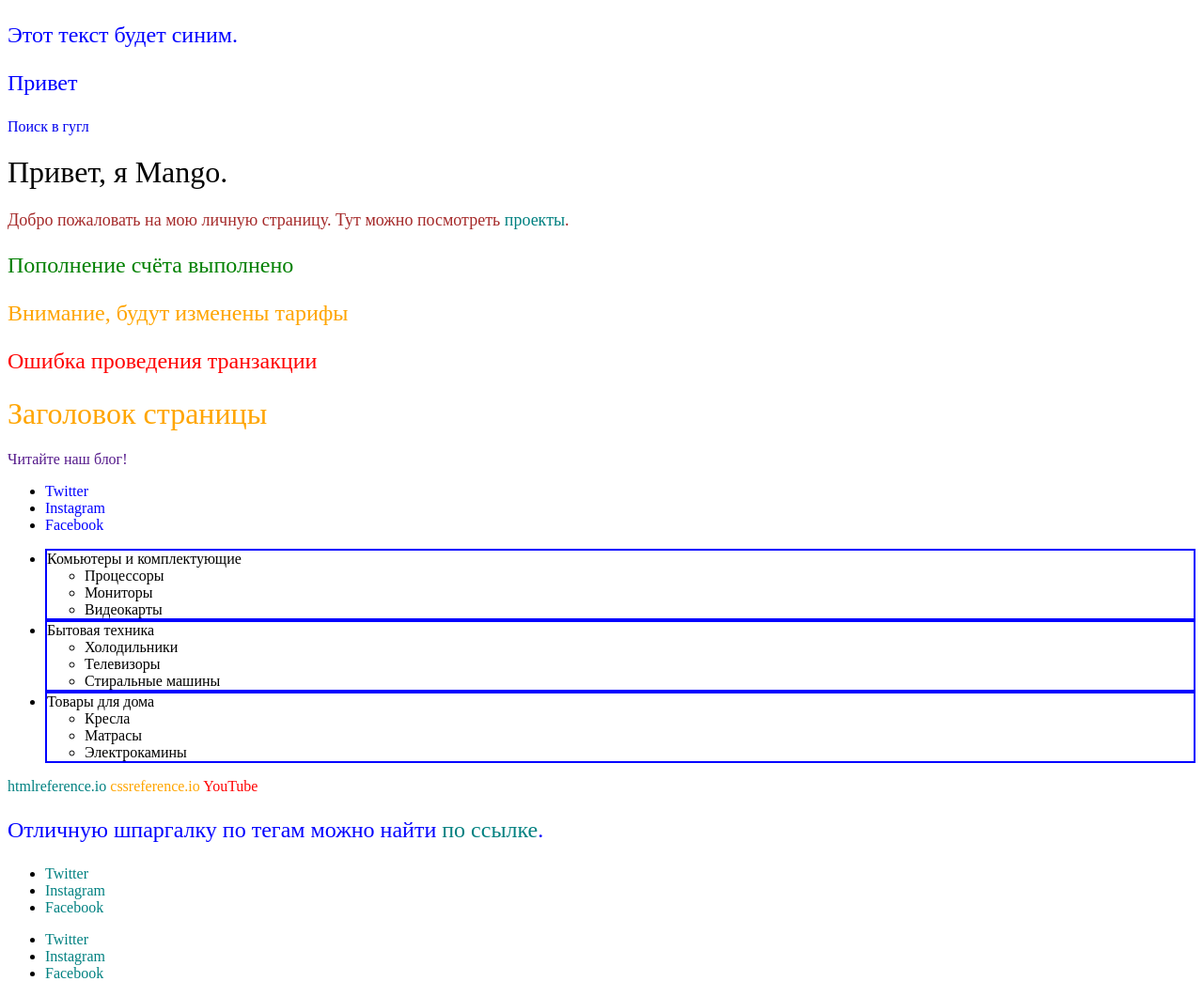
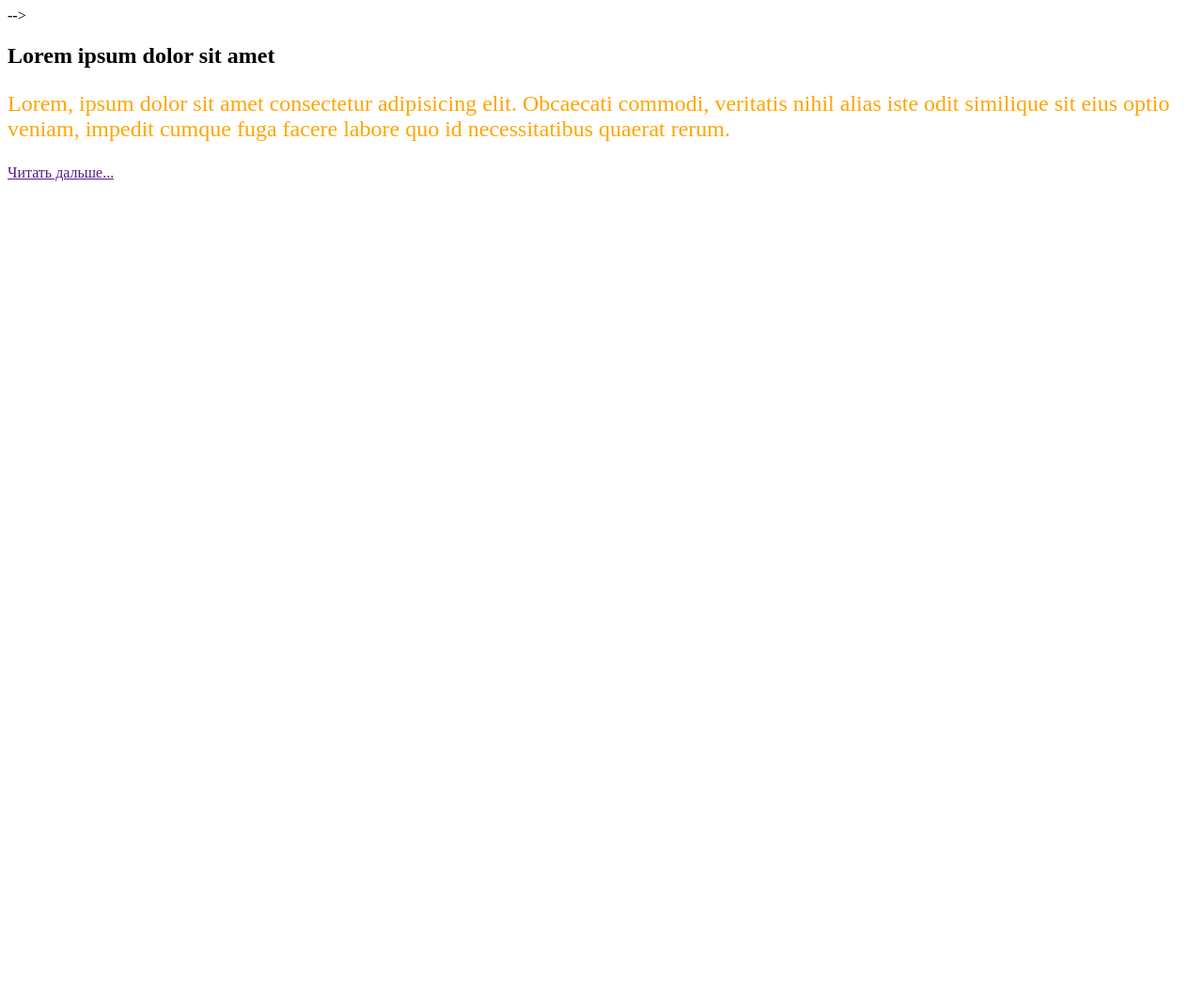
Before and after one commit to Prodan-Marina/home-work-1, a plain HTML site: page index.html in a window 1280 px wide. Shown: the whole page at 94% size. After the commit the page ends 800 px from the top, so only its background shows below. Drawn offline with Linux system fonts and the light colour scheme.

Commit message:
Отработка конспекта к занятию № 3

```diff
--- a/css/styles.css
+++ b/css/styles.css
@@ -1,103 +1,9 @@
-/* Применится ко всем абзацам на странице */
+/* Специфичность - 0 0 0 1 */
 p {
-  font-size: 50px;
-}
-
-/* Применится ко всем ссылкам на странице */
-a {
-  text-decoration: none;
-}
-/* Применится ко всем тегам с классом title */
-.title {
-  font-weight: 500;
-}
-
-/* Применится ко всем тегам с классом text */
-.text {
-  color: brown;
-  font-size: 18px;
-}
-
-/* Применится ко всем тегам с классом link */
-.link {
-  text-decoration: none;
-}
-.notification {
-  font-size: 24px;
-  font-weight: 500;
-}
-
-.success {
   color: green;
 }
 
-.warning {
+/* ✅ Специфичность - 0 0 0 2 */
+article > p {
   color: orange;
 }
-
-.error {
-  color: red;
-}
-#title {
-  font-weight: 500;
-  color: orange;
-}
-/* Применится только к ссылкам которые лежат внутри тега с классом social-links */
-.social-links a {
-  color: blue;
-  text-decoration: none;
-}
-.menu > li {
-  border: 2px solid blue;
-}
-.menu > li {
-  border: 2px solid blue;
-}
-a[title] {
-  color: teal;
-}
-/* Непривычное форматирование фигурных скобок это нормально */
-a[href="https://htmlreference.io"]
-{
-  color: teal;
-}
-
-a[href="https://cssreference.io"]
-{
-  color: orange;
-}
-
-a[href="https://www.youtube.com"]
-{
-  color: red;
-}
-
-.link {
-  color: teal;
-}
-
-.link:hover {
-  color: orange;
-}
-.social-links .link {
-  color: teal;
-}
-
-.social-links .link:hover {
-  color: orange;
-}
-.social-links .link {
-  color: teal;
-}
-
-.social-links .link:focus {
-  color: orange;
-}
-.social-links .link {
-  color: teal;
-}
-
-.social-links .link:hover,
-.social-links .link:focus {
-  color: orange;
-}
--- a/index.html
+++ b/index.html
@@ -13,7 +13,7 @@
     </style>
   </head>
   <body>
-    <p style="color: blue; font-size: 24px;">Этот текст будет синим.</p>
+    <!-- <p style="color: blue; font-size: 24px;">Этот текст будет синим.</p>
     <p>Привет</p>
     <a href="https://www.google.com/">Поиск в гугл</a>
     <h1 class="title">Привет, я Mango.</h1>
@@ -50,7 +50,7 @@
           <li>Видеокарты</li>
         </ul>
       </li>
-      <li>
+      <!-- <li>
         Бытовая техника
         <ul class="submenu">
           <li>Холодильники</li>
@@ -89,6 +89,64 @@
       <li><a href="https://twitter.com" class="link">Twitter</a></li>
       <li><a href="https://www.instagram.com" class="link">Instagram</a></li>
       <li><a href="https://www.facebook.com" class="link">Facebook</a></li>
+    </ul> -->
+    <!-- <ul class="social-links">
+      <li><a href="https://twitter.com" class="link">Twitter</a></li>
+      <li><a href="https://www.instagram.com" class="link">Instagram</a></li>
+      <li><a href="https://www.facebook.com" class="link">Facebook</a></li>
+    </ul> -->
+    <!-- <ul class="social-links">
+      <li><a href="https://twitter.com" class="link">Twitter</a></li>
+      <li><a href="https://www.instagram.com" class="link">Instagram</a></li>
+      <li><a href="https://www.facebook.com" class="link">Facebook</a></li>
     </ul>
+    <table class="schedule">
+      <thead>
+        <tr>
+          <th>Номер</th>
+          <th>Маршрут</th>
+          <th>Время в пути</th>
+        </tr>
+      </thead>
+
+      <tbody class="schedule-body">
+        <tr>
+          <td>433</td>
+          <td>Киев - Ковель</td>
+          <td>5 часов</td>
+        </tr>
+        <tr>
+          <td>701</td>
+          <td>Харьков - Днепр</td>
+          <td>7 часов</td>
+        </tr>
+        <tr>
+          <td>258</td>
+          <td>Львов - Одесса</td>
+          <td>4 часа</td>
+        </tr>
+      </tbody>
+    </table>
+    <p class="text">
+      Lorem, ipsum dolor sit amet consectetur adipisicing elit. Obcaecati
+      commodi, veritatis nihil alias iste odit similique sit eius optio veniam,
+      impedit cumque fuga facere labore quo id necessitatibus quaerat rerum.
+    </p>
+    <p class="text">
+      Lorem, ipsum dolor sit amet consectetur adipisicing elit. Obcaecati
+      commodi, veritatis nihil alias iste odit similique sit eius optio veniam,
+      impedit cumque fuga facere labore quo id necessitatibus quaerat rerum.
+    </p> -->
+    -->
+    <article>
+      <h1>Lorem ipsum dolor sit amet</h1>
+      <p>
+        Lorem, ipsum dolor sit amet consectetur adipisicing elit. Obcaecati
+        commodi, veritatis nihil alias iste odit similique sit eius optio
+        veniam, impedit cumque fuga facere labore quo id necessitatibus quaerat
+        rerum.
+      </p>
+      <a href="">Читать дальше...</a>
+    </article>
   </body>
 </html>
```
